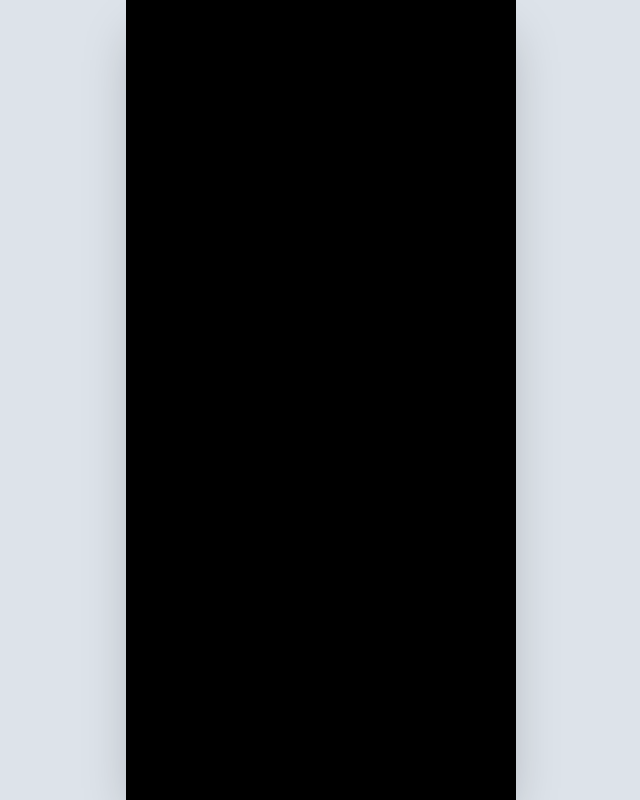
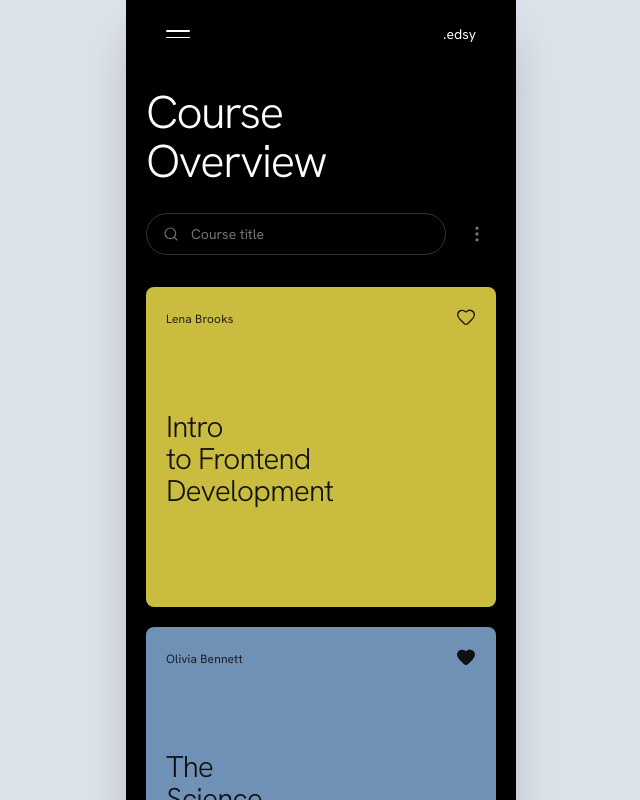
Before and after one commit to Neel3301/notes, a React (Vite) app: page /course-overview in a window 1280 px wide. Before the commit this address had no page. Shown: the top 800 px of the page, without its empty margins (319-959 px from the left). Built offline with nearby package versions, Linux system fonts and the light colour scheme.

Commit message:
12. CourseOverview screen

```diff
--- a/src/App.jsx
+++ b/src/App.jsx
@@ -4,6 +4,7 @@ import PhoneShell from './components/layout/PhoneShell';
 import TokensScreen from './screens/TokensScreen';
 import ComponentsScreen from './screens/ComponentsScreen';
 import StudyPlanningScreen from './screens/StudyPlanningScreen';
+import CourseOverviewScreen from './screens/CourseOverviewScreen';
 import {
   tokenColors,
   tokenTypography,
@@ -11,6 +12,7 @@ import {
   headerDemoData,
   uiComponentsDemoData,
   studyPlanningData,
+  courseOverviewData,
 } from './data/content';
 
 export default function App() {
@@ -63,6 +65,17 @@ export default function App() {
             }
           />
           <Route
+            path="/course-overview"
+            element={
+              <CourseOverviewScreen
+                header={courseOverviewData.header}
+                heading={courseOverviewData.heading}
+                search={courseOverviewData.search}
+                cards={courseOverviewData.cards}
+              />
+            }
+          />
+          <Route
             path="/"
             element={<Navigate to="/study-planning" replace />}
           />
--- a/src/components/course/CourseCard.jsx
+++ b/src/components/course/CourseCard.jsx
@@ -20,6 +20,7 @@ export default function CourseCard({
   title,
   time,
   liked,
+  fullWidth = false,
   onLikeToggle,
   onClick,
   className = '',
@@ -31,13 +32,14 @@ export default function CourseCard({
   };
 
   const selectedColorClass = colorMap[color] || colorMap.blue;
+  const sizeClasses = fullWidth ? 'w-full h-[320px]' : 'w-[236px] h-[320px] flex-shrink-0';
 
   return (
     <div
       onClick={onClick}
       role={onClick ? 'button' : undefined}
       tabIndex={onClick ? 0 : undefined}
-      className={`w-[236px] h-[320px] rounded-card p-5 flex flex-col justify-between flex-shrink-0 select-none transition-transform active:scale-[0.99] cursor-pointer ${selectedColorClass} ${className}`}
+      className={`${sizeClasses} rounded-card p-5 flex flex-col justify-between select-none transition-transform active:scale-[0.99] cursor-pointer ${selectedColorClass} ${className}`}
     >
       {/* Top Row: Author & optional Heart */}
       <div className="flex items-center justify-between">
--- /dev/null
+++ b/src/screens/CourseOverviewScreen.jsx
@@ -0,0 +1,125 @@
+import React, { useState } from 'react';
+import { MoreVertical } from 'lucide-react';
+import AppHeader from '../components/layout/AppHeader';
+import Heading from '../components/ui/Heading';
+import SearchPill from '../components/ui/SearchPill';
+import IconButton from '../components/ui/IconButton';
+import CourseCard from '../components/course/CourseCard';
+
+/**
+ * CourseOverviewScreen component
+ * Course catalog and search screen.
+ * Features search input with clear action, options button, and course cards.
+ *
+ * All content received via props according to project rules.
+ */
+export default function CourseOverviewScreen({
+  header = { left: 'menu', logo: '.edsy' },
+  heading = 'Course\nOverview',
+  search = { placeholder: 'Course title' },
+  cards = [],
+  onMenuClick,
+  onCardClick,
+  onLikeToggle,
+  onMoreClick,
+  className = '',
+}) {
+  const [query, setQuery] = useState('');
+  const [likes, setLikes] = useState({});
+
+  const filteredCards = cards.filter((card) => {
+    if (!query.trim()) return true;
+    const q = query.toLowerCase();
+    const titleMatch = card.title.toLowerCase().includes(q);
+    const authorMatch = card.author?.toLowerCase().includes(q);
+    return titleMatch || authorMatch;
+  });
+
+  const handleLike = (cardId, e) => {
+    e.stopPropagation();
+    setLikes((prev) => ({
+      ...prev,
+      [cardId]: prev[cardId] !== undefined ? !prev[cardId] : true,
+    }));
+    onLikeToggle?.(cardId);
+  };
+
+  return (
+    <div
+      className={`w-full min-h-screen bg-screen text-text-primary px-5 pt-3 pb-8 flex flex-col justify-between select-none ${className}`}
+    >
+      <div className="flex flex-col">
+        {/* App Header */}
+        <AppHeader
+          left={header.left}
+          logo={header.logo}
+          onLeftClick={onMenuClick}
+        />
+
+        {/* Hero Heading */}
+        <div className="mt-8">
+          <Heading>{heading}</Heading>
+        </div>
+
+        {/* Search & Actions Bar */}
+        <div className="mt-7 flex items-center gap-3">
+          <div className="flex-1">
+            <SearchPill
+              value={query}
+              onChange={(e) => setQuery(e.target.value)}
+              placeholder={search.placeholder}
+              onClear={() => setQuery('')}
+            />
+          </div>
+
+          <IconButton
+            icon={
+              <MoreVertical className="w-5 h-5 text-text-secondary hover:text-text-primary transition-colors" />
+            }
+            label="More options"
+            variant="plain"
+            onClick={onMoreClick}
+          />
+        </div>
+
+        {/* Course Cards Catalog */}
+        <div className="mt-8 flex flex-col gap-5">
+          {filteredCards.length > 0 ? (
+            filteredCards.map((card, idx) => {
+              const isLiked =
+                likes[card.id] !== undefined ? likes[card.id] : card.liked;
+
+              return (
+                <div key={card.id} className="w-full">
+                  <CourseCard
+                    color={card.color}
+                    author={card.author}
+                    title={card.title}
+                    time={card.time}
+                    liked={isLiked}
+                    fullWidth={true}
+                    onLikeToggle={(e) => handleLike(card.id, e)}
+                    onClick={() => onCardClick?.(card)}
+                  />
+                </div>
+              );
+            })
+          ) : (
+            <div className="py-12 flex flex-col items-center justify-center text-center">
+              <p className="text-body text-text-secondary">
+                No courses matching "{query}"
+              </p>
+              <button
+                type="button"
+                onClick={() => setQuery('')}
+                className="mt-3 text-label text-cream-bg underline"
+              >
+                Clear search
+              </button>
+            </div>
+          )}
+        </div>
+      </div>
+    </div>
+  );
+}
```
Also changed, not shown: 1 other file (tests, documents, lock files or other folders).
